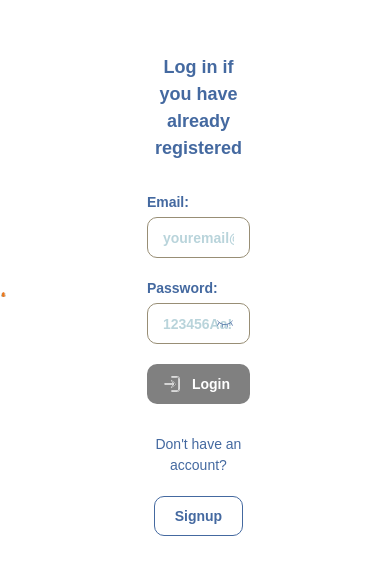
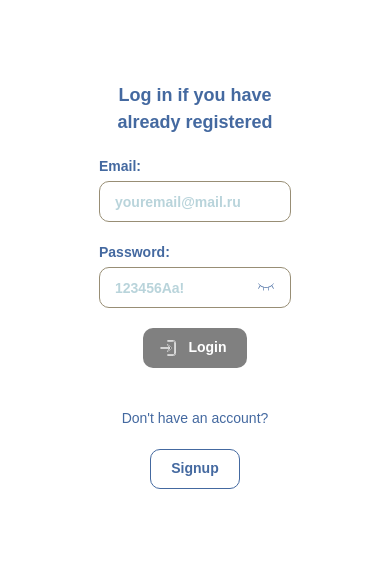
Before and after one commit to alinamiryuk/alinamiryuk.github.io, a React (Create React App) app in the folder frontend/: page / in a window 390 px wide. Shown: the part 127-702 px from the top of the page. Built offline with nearby package versions, Linux system fonts and the light colour scheme.

Commit message:
validation message refactoring, media

```diff
--- a/frontend/src/components/Auth/Login/Login.css
+++ b/frontend/src/components/Auth/Login/Login.css
@@ -17,5 +17,11 @@
 }
 
 .login-form > *, .login > * {
-    margin: 10px 0;
+    margin-bottom: 20px;
 }
+
+@media screen and (max-width: 700px) {
+    .login {
+        padding: 0;
+    }
+}
--- a/frontend/src/components/Auth/Login/Login.tsx
+++ b/frontend/src/components/Auth/Login/Login.tsx
@@ -38,11 +38,10 @@ const formInputs = {
     validators: [
       (s: string) => !s.length && `Password field can't be empty!`,
       (s: string) => s.length < 8 && `Password field's min length is 8`,
-      (s: string) =>
-        !/\d/.test(s) && 'Password field should have at least 1 number',
+      (s: string) => !/\d/.test(s) && 'Add at least 1 number',
       (s: string) =>
         !/[ `!@#$%^&*()_+\-=\]{};':"\\|,.<>?~]/.test(s) &&
-        'Password field should have at least 1 special char',
+        'Add at least 1 special char',
     ],
   },
 }
--- a/frontend/src/components/shared/Fields/InputField/InputField.css
+++ b/frontend/src/components/shared/Fields/InputField/InputField.css
@@ -1,5 +1,5 @@
 .input-field {
-    padding: 12px 15px 11px 15px;
+    padding: 12px 10px 11px 15px;
     border-radius: 10px;
     color: #4469a0;
     font-size: 14px;
--- a/frontend/src/components/shared/Fields/InputField/InputField.tsx
+++ b/frontend/src/components/shared/Fields/InputField/InputField.tsx
@@ -29,7 +29,6 @@ export const InputField: React.FC<IInputFieldProps> = ({
     <LabeledField
       label={label}
       errorMessage={errorMessage}
-      isPassword={isPassword}
       isValid={debouncedIsValid}
     >
       <input
--- a/frontend/src/components/shared/Fields/LabeledField/LabeledField.css
+++ b/frontend/src/components/shared/Fields/LabeledField/LabeledField.css
@@ -3,7 +3,6 @@
   flex-direction: column;
   align-items: start;
   width: 100%;
-  margin: 10px 0;
 }
 
 .labeled-field-wrapper {
@@ -16,12 +15,7 @@
   position: absolute;
   color: #cf3f53;
   font-weight: 600;
-  font-size: 13px;
-  top: 50%;
-  right: 15px;
-  transform: translateY(-50%);
+  font-size: 10px;
+  top: 110%;
+  margin-left: 2px;
 }
-
-.labeled-field-error-message-password {
-  right: 46px;
-}
--- a/frontend/src/components/shared/Fields/LabeledField/LabeledField.tsx
+++ b/frontend/src/components/shared/Fields/LabeledField/LabeledField.tsx
@@ -6,24 +6,15 @@ import './LabeledField.css'
 
 export const LabeledField: React.FC<
   React.PropsWithChildren<ILabeledFieldProps>
-> = ({
-  label,
-  isPassword = false,
-  isValid = false,
-  errorMessage,
-  children,
-}) => {
-  const errorMessageClassName = `labeled-field-error-message ${
-    isPassword ? 'labeled-field-error-message-password' : ''
-  }`
+> = ({ label, isValid = false, errorMessage, children }) => {
   return (
     <div className="labeled-field">
       <Typography title={label} variant={TypographyVariant.BASIC_BOLD_TEXT} />
       <div className="labeled-field-wrapper">
+        {!!errorMessage && !isValid && (
+          <span className="labeled-field-error-message">{errorMessage}</span>
+        )}
         {children}
-        {!!errorMessage && !isValid && (
-          <span className={errorMessageClassName}>{errorMessage}</span>
-        )}
       </div>
     </div>
   )
--- a/frontend/src/components/shared/Fields/LabeledField/LabeledFieldTypes.ts
+++ b/frontend/src/components/shared/Fields/LabeledField/LabeledFieldTypes.ts
@@ -2,7 +2,6 @@ export interface ILabeledFieldStateProps {
   label: string
   errorMessage: string
   isValid: boolean
-  isPassword?: boolean
 }
 
 export interface ILabeledFieldDispatchProps {}
--- a/frontend/src/components/shared/ImagePage/ImagePage.css
+++ b/frontend/src/components/shared/ImagePage/ImagePage.css
@@ -9,6 +9,21 @@
     background-color: inherit;
 }
 
-.image-page-content {
-    width: 100%;
+.image-page > * {
+    width: 50%;
 }
+
+@media screen and (max-width: 900px) {
+    .image-page {
+        justify-content: center;
+    }
+
+    .image-page-image {
+        display: none
+    }
+
+    .image-page-content {
+        width: 80%;
+    }
+
+}
--- a/frontend/src/components/shared/ImagePage/ImagePage.tsx
+++ b/frontend/src/components/shared/ImagePage/ImagePage.tsx
@@ -7,10 +7,13 @@ export const ImagePage: React.FC<React.PropsWithChildren<IImagePageProps>> = ({
   image,
   children,
 }) => {
-  console.log(image)
   return (
     <div className="image-page">
-      {image && <ImageSvg image={image} />}
+      {image && (
+        <div className="image-page-image">
+          <ImageSvg image={image} />
+        </div>
+      )}
       <div className="image-page-content">{children}</div>
     </div>
   )
```
